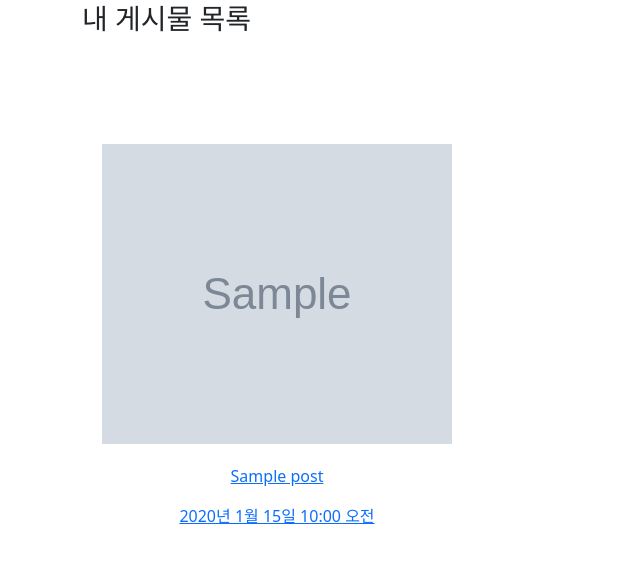
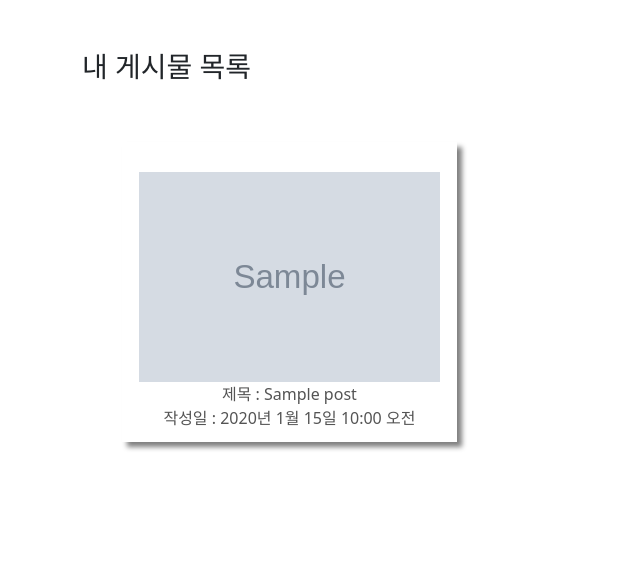
Before and after one commit to khs0415p/Inter-Art-Django, a Django app: page /main/my_home/ in a window 1280 px wide. Shown: the part 98-661 px from the top of the page, without its empty margins (0-640 px from the left). Run offline with Django 4.2, Linux system fonts and the light colour scheme; a user stored in the database is signed in; tables that the repository leaves empty hold one stand-in row (values such as "Sample post"); grey boxes marked "Sample" are stand-in pictures; parts of the project's set-up code (start-up, migrations or seed data) failed here and were passed over; some libraries are stand-ins or nearby versions.

Commit message:
Modify: 내 게시물 & 홈 화면 수정

```diff
--- a/interart/interart/urls.py
+++ b/interart/interart/urls.py
@@ -25,7 +25,7 @@ urlpatterns = [
     path('admin/', admin.site.urls),
     path('main/', include('main.urls')),
     path('', RedirectView.as_view(url='/main/', permanent=True)),
-    path('draw/', include('draw.urls')),
+    # path('draw/', include('draw.urls')),
 ]
 
 urlpatterns += static(settings.MEDIA_URL, document_root = settings.MEDIA_ROOT)
--- a/interart/main/models.py
+++ b/interart/main/models.py
@@ -17,6 +17,7 @@ class Post(models.Model):
     title = models.CharField(max_length=100)
     content = models.TextField()
     image = models.ImageField(null=True, upload_to="%Y/%m/%d", blank=True)
+    like_user = models.ManyToManyField(User, related_name='like_post')
     created_at = models.DateTimeField(auto_now_add=True)
     updated_at = models.DateTimeField(auto_now=True)
 
--- a/interart/main/urls.py
+++ b/interart/main/urls.py
@@ -12,4 +12,5 @@ urlpatterns = [
     path('logout/', views.logout, name='logout'),
     path('my_home/', views.my_home, name='my_home'),
     path('detail/<int:post_id>/', views.detail, name='detail'),
+    path('like/<int:post_id>/', views.likes, name='likes'),
 ]
--- a/interart/main/views.py
+++ b/interart/main/views.py
@@ -3,7 +3,7 @@ from django.urls import reverse
 from django.contrib.auth import login as auth_login
 from django.contrib.auth import logout as auth_logout
 from .forms import JoinForm, LoginForm, PostForm, CommentForm
-from .models import User, Post
+from .models import Post
 import json
 
 # Create your views here.
@@ -22,10 +22,12 @@ def login(request):
         form = LoginForm()
     return render(request, 'main/login.html', {'form': form})
 
+
 # Logout
 def logout(request):
     auth_logout(request)
     return redirect("main:login")
+
 
 # Join (Sign-up)
 def join(request):
@@ -41,10 +43,16 @@ def join(request):
 
     return render(request, 'main/join.html', {"form": form})
 
+
 # Home
 def home(request):
-    # db에서 top10그림 뽑아서 앞으로 보내주기
-    return render(request, 'main/home.html')
+    # 기간 내 최다 좋아요 Top-10
+    # 기간 내 등록된 글이 없다면? 이 아니라 기간, 좋아요 정렬 top-10으로 하면댐
+    top_post = Post.objects.all().order_by('-created_at')[:12]
+    top_post = sorted(top_post, key=lambda x:-x.like_user.count())
+
+    return render(request, 'main/home.html', {"top_post": top_post})
+
 
 # Board
 def board(request):
@@ -56,6 +64,7 @@ def board(request):
 def my_home(request):
     post_list = Post.objects.filter(user_id=request.user.pk).order_by('-created_at')
     return render(request, 'main/my_home.html', context={"post_list": post_list})
+
 
 # Write
 def write(request):
@@ -87,3 +96,15 @@ def detail(request, post_id):
 
     _post = Post.objects.get(id = post_id)
     return render(request, 'main/detail.html', {'post': _post})
+
+
+# Like
+def likes(request, post_id):
+    # 404 처리
+    _post = Post.objects.get(id=post_id)
+    if _post.like_user.filter(pk=request.user.pk).exists():
+        _post.like_user.remove(request.user)
+    else:
+        _post.like_user.add(request.user)
+
+    return redirect(f'/main/detail/{post_id}')
--- a/interart/static/style.css
+++ b/interart/static/style.css
@@ -6,21 +6,36 @@ input[type=submit] {
     margin-top:10px;
 }
 
-div.img_list{
-    text-align: center;
-    float: left;
+.img-list {
+    width: 100%;
+    height: 300px;
 }
 
-img.thumbnail:first-child {
-    margin-top: 100px;
+.img-card{
+    width: 30%;
+    height: 300px;
+    float: left;
+    box-shadow: 5px 5px 5px gray;
+    margin-left: 40px;
+    margin-top: 50px;
 }
 
+.img-product {
+    width: 100%;
+    height: 100%;
+    margin-top: 30px;
+    text-align: center;
+    display: block;
+    color: #545454;
+    text-decoration: none;
 
-img.thumbnail {
-    margin: 20px;
-    width:350px;
-    height:300px;
 }
+
+.img-product img{
+    width: 90%;
+    height: 70%;
+}
+
 
 .image-box {
     height: auto;
--- a/interart/templates/main/board.html
+++ b/interart/templates/main/board.html
@@ -1,7 +1,7 @@
 {% extends 'base.html' %}
 {% block content %}
 {% include 'navbar.html' %}
-<div class='container'>
+<div class="pt-5 container">
     <table class="table">
         <thead>
             <tr class="table-white">
--- a/interart/templates/main/my_home.html
+++ b/interart/templates/main/my_home.html
@@ -1,24 +1,26 @@
 {% extends 'base.html' %}
 {% block content %}
 {% include 'navbar.html' %}
-<div class="container">
-  <h3>내 게시물 목록</h3>
+<div class="pt-5 container">
+    <h3>내 게시물 목록</h3>
     {% for item in post_list %}
-    {% if forloop.counter0|divisibleby:3%}
-        <div class="img_list">
-    {% endif%}
-      <a href="../detail/{{ item.id }}/" class="post">
-      {% if item.image %}
-        <img src="{{ item.image.url }}" class="thumbnail" alt="">
-      {% else %}
-        <img src="/static/no_image.png" class="thumbnail" alt="">
-      {% endif %}
-        <p>{{ item.title }}</p>
-      <p>{{ item.created_at }}<p>
+    {% if forloop.counter0|divisibleby:3 %}
+      <div class="img-list">
+    {% endif %}
+    <div class='img-card'>
+    <a class="img-product" href="../detail/{{ item.id }}">
+    {% if item.image %}
+        <img src="{{ item.image.url }}" alt="">
+    {% else %}
+        <img src="/static/no_image.png" alt="">
+    {% endif %}
+    <div class="post-title">제목 : {{ item.title }}</div>
+    <div class="post-likes">작성일 : {{ item.created_at }}</div>
     </a>
-    {% if forloop.counter|divisibleby:3 or forloop.last %}
+    </div>
+    {% if forloop.counter|divisibleby:3 %}
       </div>
-    {% endif%}
+    {% endif %}
     {% endfor %}
 </div>
 {% endblock %}
```
Also changed, not shown: interart/templates/main/detail.html (+12 -1 lines), interart/templates/main/home.html (+22 -1 lines), interart/main/migrations/0004_post_like_user.py (added).
